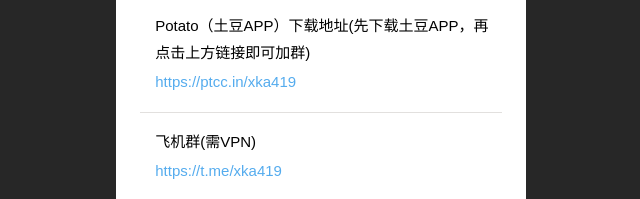
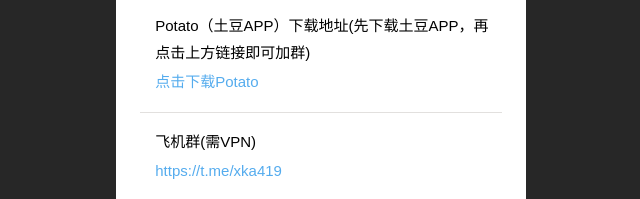
Before and after one commit to insu6688/fabu, a plain HTML site: page index.html in a window 1280 px wide. Shown: the part 753-952 px from the top of the page, 319-959 px from the left. Drawn offline with Linux system fonts and the light colour scheme.

Commit message:
Update index.html

```diff
--- a/index.html
+++ b/index.html
@@ -349,7 +349,7 @@ p.footer a:hover {
 
 						<li>
 							Potato（土豆APP）下载地址(先下载土豆APP，再点击上方链接即可加群)
-							<a href="https://22s.lanzoub.com/b04jy9zob" target="_blank"><i>https://ptcc.in/xka419</i></a>
+							<a href="https://22s.lanzoub.com/b04jy9zob" target="_blank"><i>点击下载Potato</i></a>
 					       </li>
 
 						<li>
```
